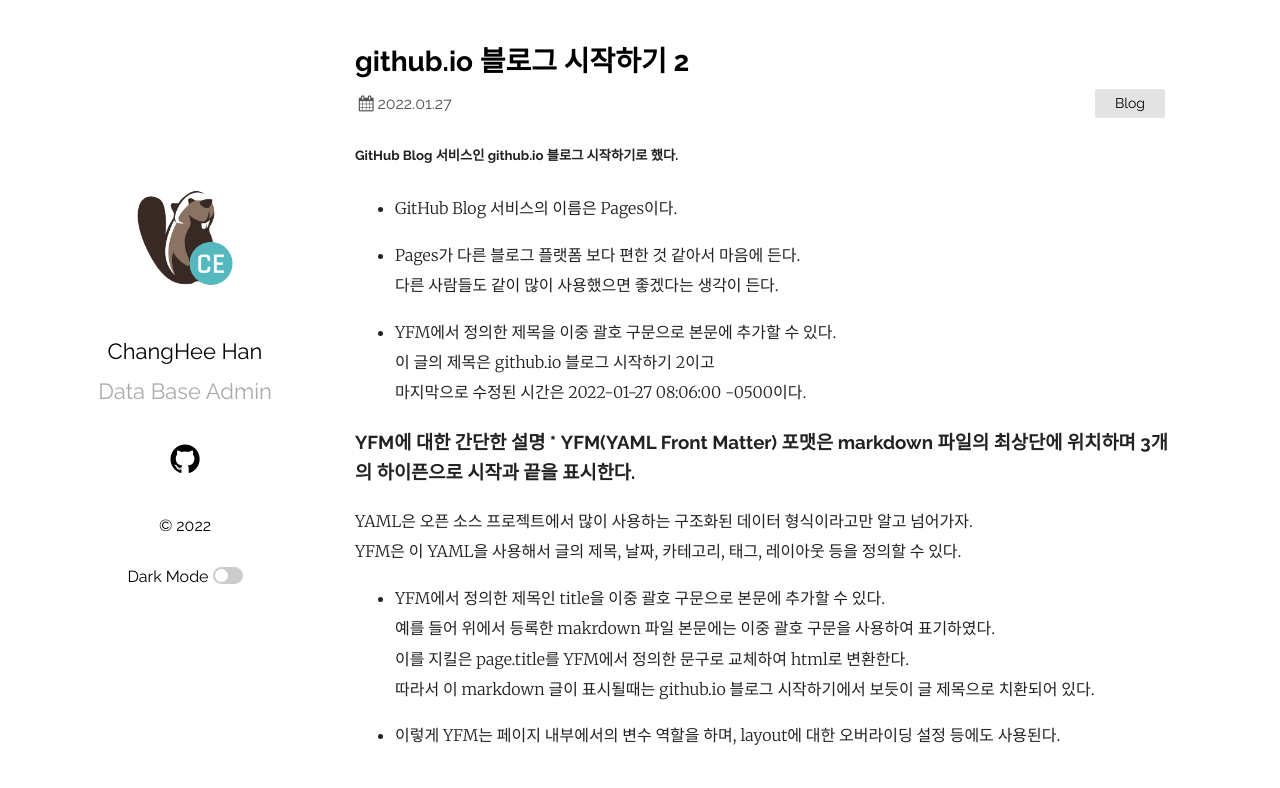
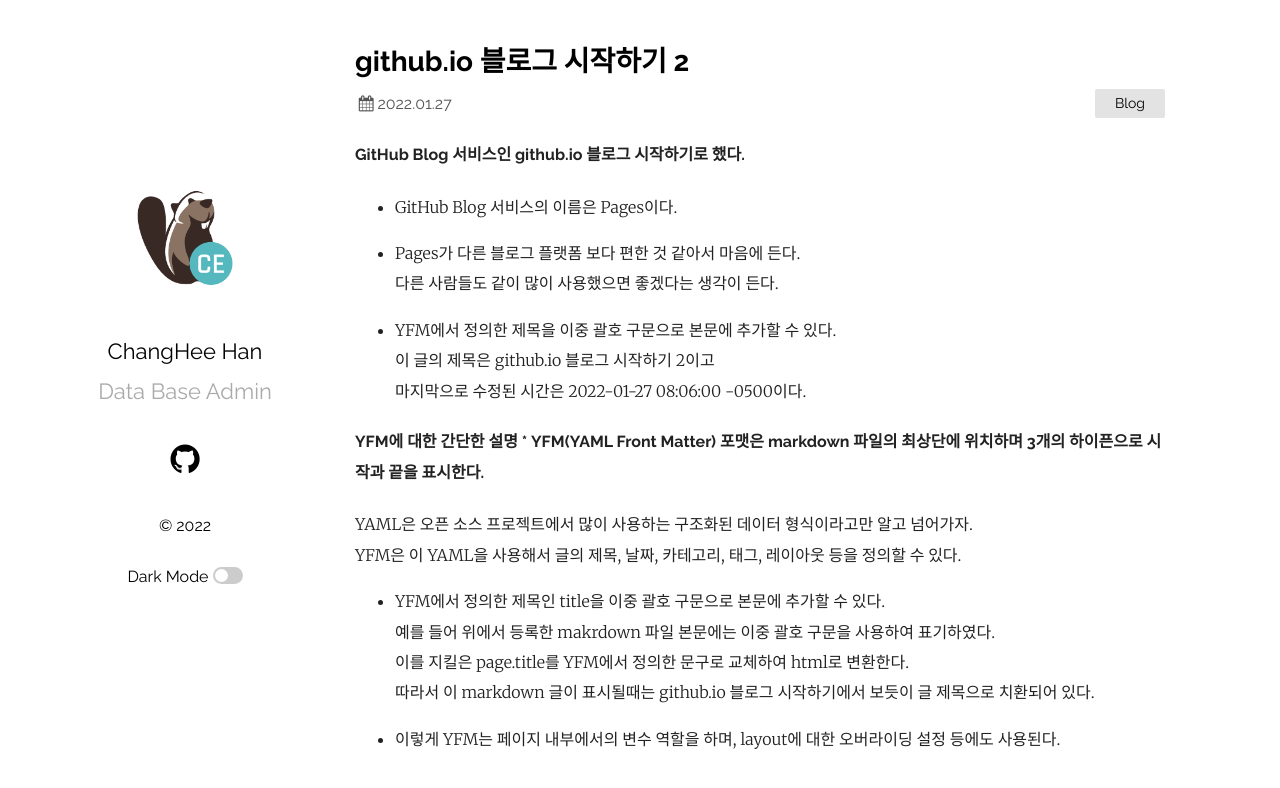
Before and after one commit to sfthch/sfthch, a Jekyll site: the page built from _posts/2022-01-27-02-blog-hch.md, in a window 1280 px wide. Shown: the top 788 px of the page. Built offline with Jekyll 4.4.1, drawn with Linux system fonts in a browser that asks for light colours; our own code applies the rules of GitHub Pages for plain Markdown files.

Commit message:
2202031058

```diff
--- a/_posts/2022-01-27-02-blog-hch.md
+++ b/_posts/2022-01-27-02-blog-hch.md
@@ -12,7 +12,7 @@ tags:
   - Blog
 ---
 
-##### GitHub Blog 서비스인 github.io 블로그 시작하기로 했다.
+#### GitHub Blog 서비스인 github.io 블로그 시작하기로 했다.
 * GitHub Blog 서비스의 이름은 Pages이다.
 
 * Pages가 다른 블로그 플랫폼 보다 편한 것 같아서 마음에 든다.
@@ -22,7 +22,7 @@ tags:
   이 글의 제목은 {{ page.title }}이고
   마지막으로 수정된 시간은 {{ page.last_modified_at }}이다.
 
-### YFM에 대한 간단한 설명 * YFM(YAML Front Matter) 포맷은 markdown 파일의 최상단에 위치하며 3개의 하이픈으로 시작과 끝을 표시한다.
+#### YFM에 대한 간단한 설명 * YFM(YAML Front Matter) 포맷은 markdown 파일의 최상단에 위치하며 3개의 하이픈으로 시작과 끝을 표시한다.
 YAML은 오픈 소스 프로젝트에서 많이 사용하는 구조화된 데이터 형식이라고만 알고 넘어가자.
 YFM은 이 YAML을 사용해서 글의 제목, 날짜, 카테고리, 태그, 레이아웃 등을 정의할 수 있다.
 
```
